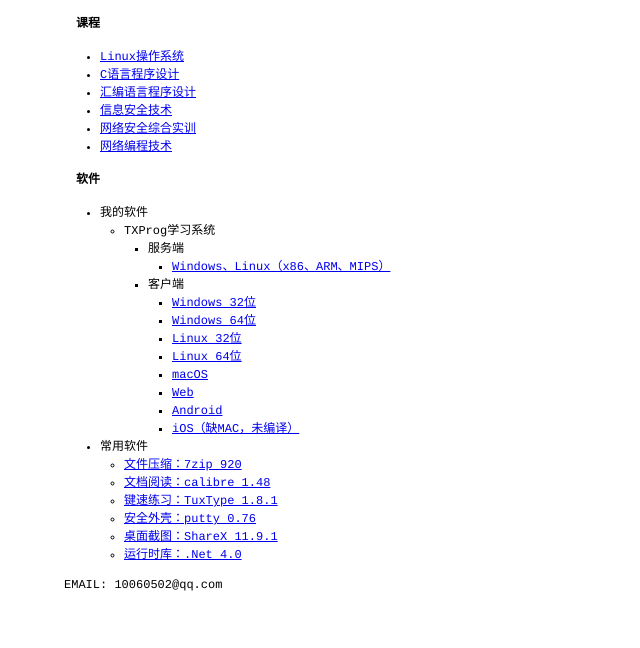
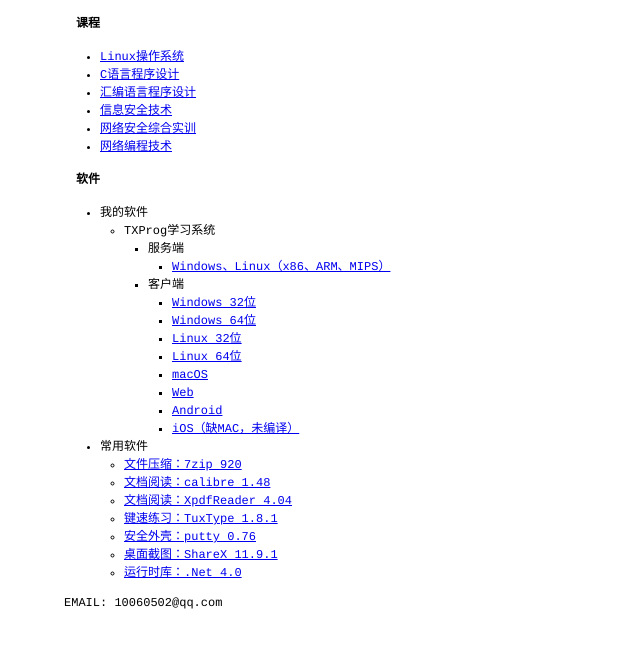
Before and after one commit to q10060502/OpenCourse, a plain HTML site: page index.htm in a window 1280 px wide. Shown: the whole page, without its empty margins (0-640 px from the left). Drawn offline with Linux system fonts and the light colour scheme.

Commit message:
新文件：   download/XpdfReader-win32-4.04.zip 	修改：     index.htm

```diff
--- a/index.htm
+++ b/index.htm
@@ -74,6 +74,7 @@
 					<ul>
 						<li><a href="download/7z920.zip">文件压缩：7zip 920</a></li>
 						<li><a href="download/calibre-portable-installer-1.48.0.zip">文档阅读：calibre 1.48</a></li>
+						<li><a href="download/XpdfReader-win32-4.04.zip">文档阅读：XpdfReader 4.04</a></li>
 						<li><a href="download/tuxtype-1.8.1-win32-installer.zip">键速练习：TuxType 1.8.1</a></li>
 						<li><a href="download/putty-0.76.zip">安全外壳：putty 0.76</a></li>
 						<li><a href="download/ShareX-11.9.1-setup.exe.zip">桌面截图：ShareX 11.9.1</a></li>
```
Also changed, not shown: 1 other file.
